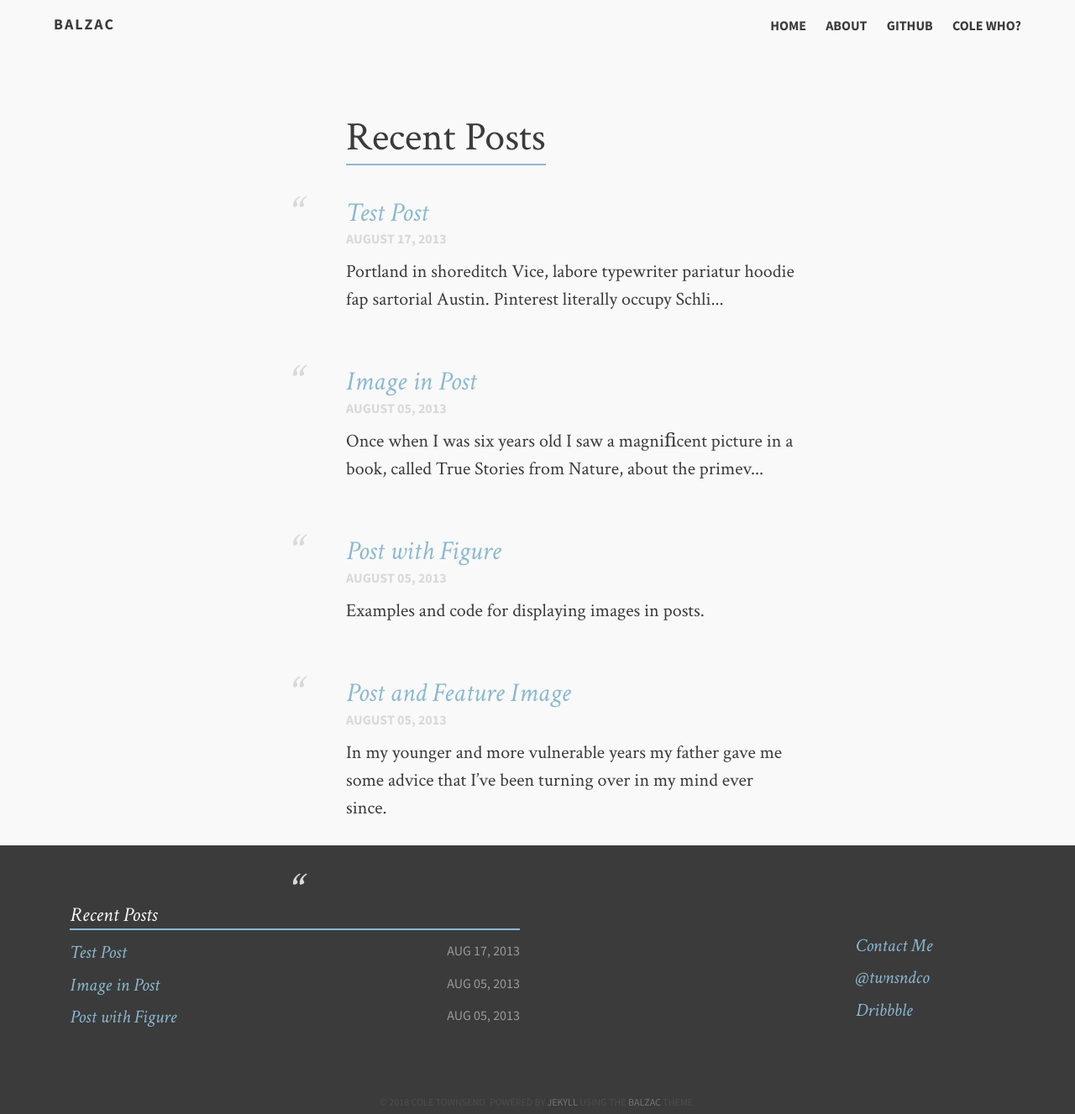
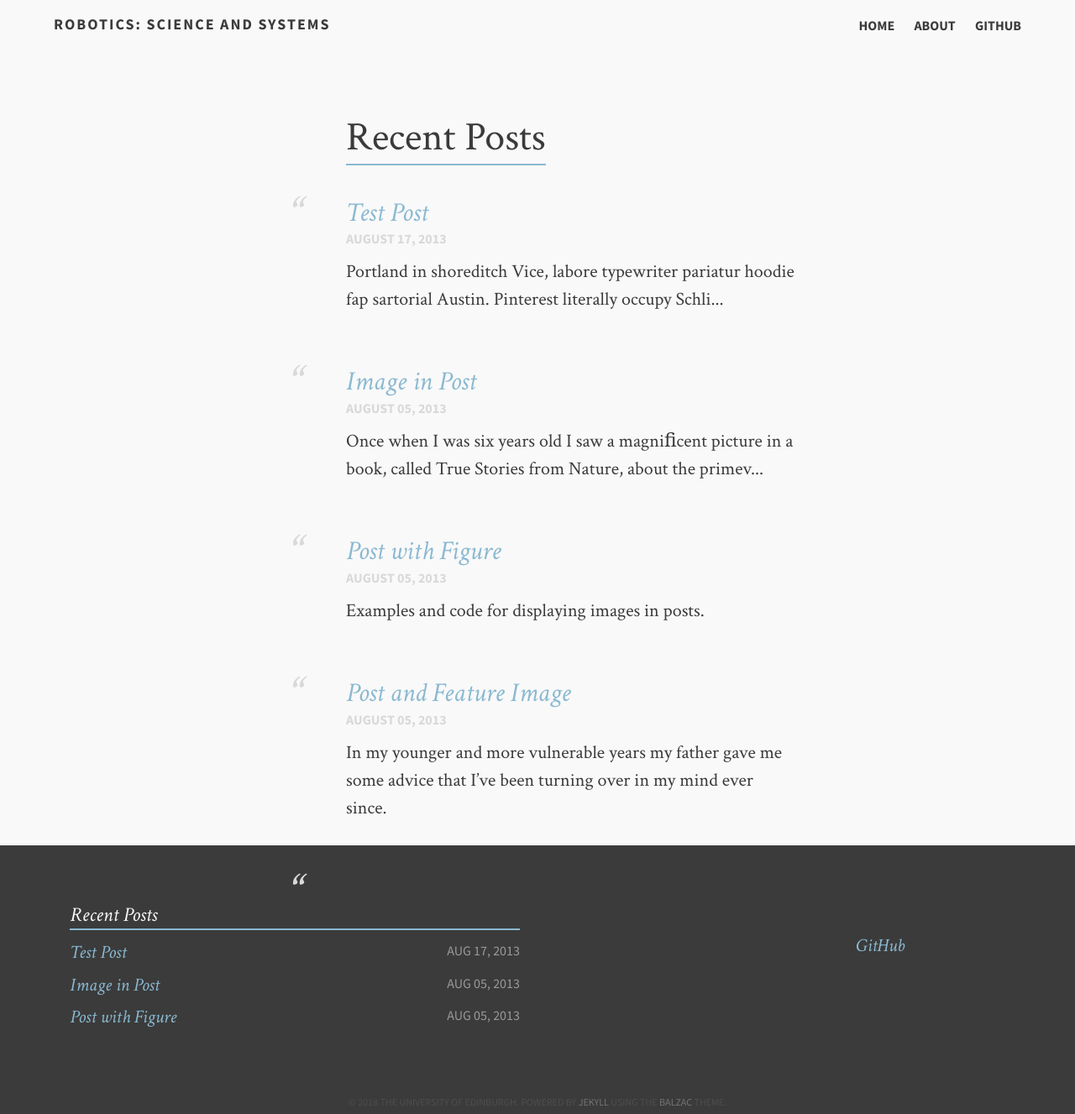
Before and after one commit to uoe-rss/uoe-rss.github.io, a Jekyll site: the page built from index.md, in a window 1280 px wide. Shown: the whole page at 84% size. Built offline with Jekyll 4.4.1, drawn with Linux system fonts in a browser that asks for light colours.

Commit message:
Updates _config.yml

```diff
--- a/_config.yml
+++ b/_config.yml
@@ -1,20 +1,20 @@
-title:            Balzac
+title:            "Robotics: Science and Systems"
 tagline:          A beautiful theme.
 description:      Describe your website.
-canonical: http://jekyll.gtat.me
+# canonical: http://jekyll.gtat.me
 
 # Owner/author information
 owner:
-  name:           Cole Townsend
-  avatar:         avatar.png
-  bio:            "Aesthete & Athlete"
-  email:          cole@coletownsend.com
-  twitter:        twnsndco
-  github:         coletownsend
-  instagram:      ctrunsthis
-  dribbble:       coletownsend
-  disqus:         balzac
-  location:       "Buffalo, NY"
+  name:           "The University of Edinburgh"
+  # avatar:         avatar.png
+  # bio:            "Aesthete & Athlete"
+  # email:          cole@coletownsend.com
+  # twitter:        twnsndco
+  github:         uoe-rss
+  # instagram:      ctrunsthis
+  # dribbble:       coletownsend
+  disqus:         uoe-rss-github-io
+  location:       "Edinburgh, UK"
   # Plug in your disqus shortname!
 
 tools:
@@ -23,7 +23,7 @@ tools:
 
 # Open Graph customization
 opengraph:
-  locale:           en_US
+  locale:           en_GB
 
 # Links to include in top navigation
 # For external links add external: true
@@ -31,14 +31,14 @@ links:
   - title: About
     url: /about
   - title: Github
-    url: https://github.com/ColeTownsend/Balzac-for-Jekyll
+    url: https://github.com/uoe-rss/uoe-rss.github.io
     external: true
-  - title: Cole Who?
-    url: http://coletownsend.com
-    external: true
+  # - title: Cole Who?
+  #   url: http://coletownsend.com
+  #   external: true
 
 # http://en.wikipedia.org/wiki/List_of_tz_database_time_zones
-timezone:    America/New_York
+timezone:    Europe/London
 future:      true
 highlighter: pygments
 markdown:    kramdown
@@ -48,14 +48,14 @@ kramdown:
   footnote_nr: 1
   entity_output: as_char
   toc_levels: 1..6
-  use_coderay: false
+  enable_coderay: false
 
-  coderay:
-    coderay_line_numbers:
-    coderay_line_numbers_start: 1
-    coderay_tab_width: 4
-    coderay_bold_every: 10
-    coderay_css: class
+  syntax_highlighter_opts:
+    line_numbers:
+    line_numbers_start: 1
+    tab_width: 4
+    bold_every: 10
+    css: class
 
 sass:
     style: :compressed
--- a/_includes/footer.html
+++ b/_includes/footer.html
@@ -13,12 +13,17 @@
 
       <div class="social">
         <ul>
+            {% if site.owner.email %}
             <li><a id="mail" href="mailto:{{ site.owner.email }}"><span class="foot-link">Contact Me</span></a></li>
+            {% endif %}
 
             {% if site.owner.twitter %}
             <li><a id="twit" href="http://twitter.com/{{ site.owner.twitter }}" target="_blank"><span class="foot-link">@{{ site.owner.twitter }}</span></a></li>
             {% endif %}
 
+            {% if site.owner.github %}
+            <li><a id="gith" href="http://github.com/{{ site.owner.github }}" target="_blank"><span class="foot-link">GitHub</span></a></li>
+            {% endif %}
 
             {% if site.owner.dribbble %}
             <li><a id="drib" href="http://dribbble.com/{{ site.owner.dribbble }}" target="_blank"><span class="foot-link">Dribbble</span></a></li>
```
Also changed, not shown: 2 other files.
